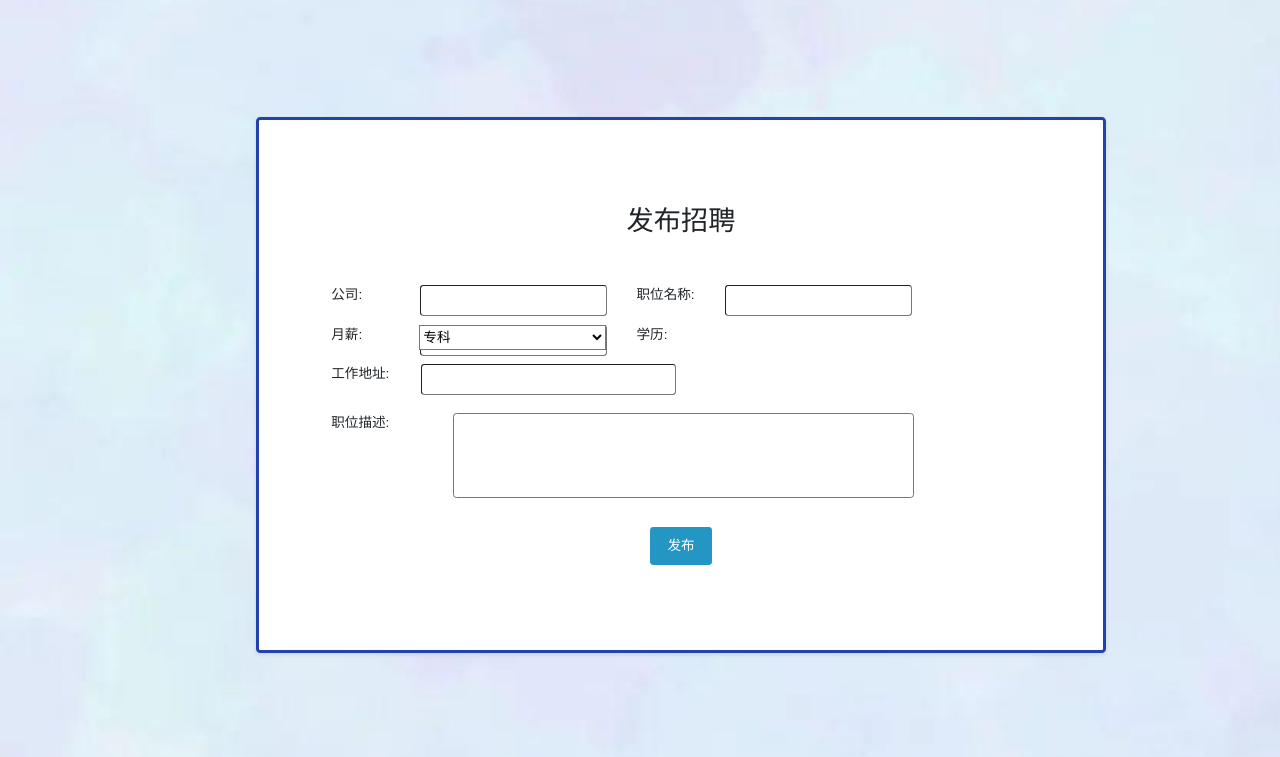
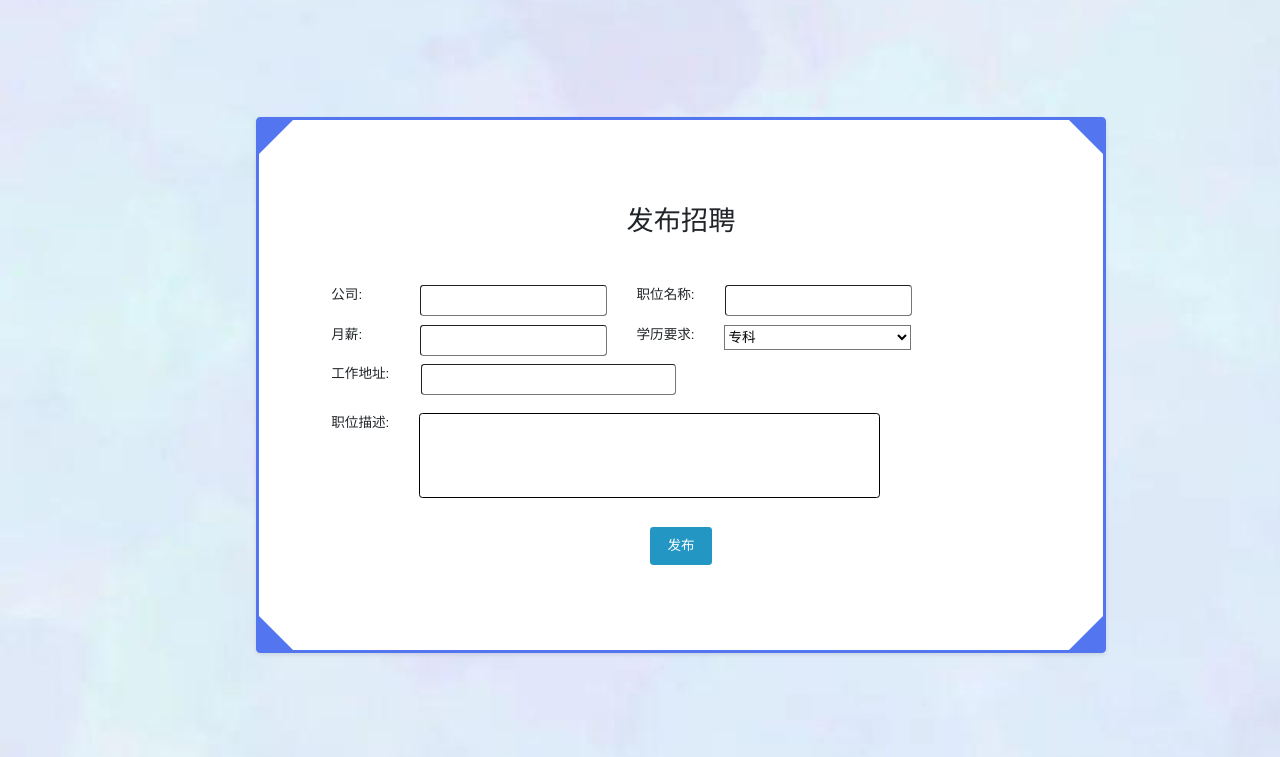
Before and after one commit to jinhui66/flask, a Flask app: page /recruit_release in a window 1280 px wide. Shown: the part 43-800 px from the top of the page. Run offline with Flask 3, Linux system fonts and the light colour scheme; some libraries are stand-ins or nearby versions.

Commit message:
4.2.3:24pm

```diff
--- a/static/css/resume.css
+++ b/static/css/resume.css
@@ -16,7 +16,7 @@ body {
     box-sizing: border-box; /* 确保宽度和内边距的计算方式是包含内边距的 */
     background-color: #fff; /* 背景颜色为白色，可以根据需要调整 */
     border-radius: 5px; /* 边框圆角为5像素，可以根据需要调整 */
-    border: solid rgb(36, 66, 174) 4px;
+    border: solid rgb(83, 117, 239) 4px;
     box-shadow: 0 2px 5px rgba(0, 0, 0, 0.1); /* 盒子阴影，增加立体感 */
 }
 
@@ -118,3 +118,52 @@ option
     width: 100px;
     height: 30px;
 }
+
+.triangle1
+{
+    border-right: 40px solid transparent;
+    border-bottom: 40px solid transparent;
+    border-top: 40px solid rgb(83, 117, 239);
+    width: 0;
+    height: 0;
+    position: absolute;
+    top: 0px;
+    left: 0px;
+}
+
+.triangle2
+{
+    border-left: 40px solid transparent;
+    border-bottom: 40px solid transparent;
+    border-top: 40px solid rgb(83, 117, 239);
+    width: 0;
+    height: 0;
+    position: absolute;
+    top: 0px;
+    right: 0px;
+}
+
+.triangle3
+{
+    border-bottom: 40px solid rgb(83, 117, 239);
+    border-right: 40px solid transparent;
+    border-top: 40px solid transparent;
+    width: 0;
+    height: 0;
+    position: absolute;
+    bottom: 0px;
+    left: 0px;
+}
+
+
+.triangle4
+{
+    border-left: 40px solid transparent;
+    border-bottom: 40px solid rgb(83, 117, 239);
+    border-top: 40px solid transparent;
+    width: 0;
+    height: 0;
+    position: absolute;
+    bottom: 0px;
+    right: 0px;
+}
--- a/templates/admin/recruit_release.html
+++ b/templates/admin/recruit_release.html
@@ -10,6 +10,8 @@
 
 {% block body %}
 <div class="resume_container" style="position: absolute;top: 20%;left: 20%;">
+    <div class="triangle1"></div>
+    <div class="triangle2"></div>
     <h2>发布招聘</h2>
     <br><br>
     <form name="form" action="/release_action" method="POST" >
@@ -23,9 +25,9 @@
         <div class="row">
             <div class="label">月薪:</div>
             <div class="input-wrapper"><input type="text" id="salary" name="salary" required> </div>
-            <div class="label">学历:</div>
-            <div class="input-wrapper">
-                <select id="education" name="education" style="position: relative;left: -360px;">
+            <div class="label">学历要求:</div>
+            <div class="input-wrapper" style="position: relative;left: 389px;">
+                <select id="education" name="education" >
                     <option value="专科" >专科</option>
                     <option value="本科" >本科</option>
                     <option value="研究生" >研究生</option>
@@ -41,11 +43,13 @@
         </div>
         <div class="row">
             <div class="label">职位描述:</div>
-            <div class="input-text"><textarea type="text" id="description" name="description" required style="width: 95%; border: solid balck 1px;"></textarea></div>
+            <div class="input-text"><textarea type="text" id="description" name="description" required style="width: 95%; border: solid black 2px; position: relative; left: -40px;"></textarea></div>
         </div>
         <br>
         <center><input type="submit" value="发布"></center>
     </form>
+    <div class="triangle3"></div>
+    <div class="triangle4"></div>
 </div>
 
 {% endblock %}
--- a/templates/base.html
+++ b/templates/base.html
@@ -42,7 +42,7 @@
                 <ul class="navbar-nav">
                     {% if user %}
                     <li class="nav-item ">
-                        <a class="nav-link">{% if type=='user' %}求职者{% else %}招聘者{% endif %}</a>
+                        <label class="nav-link">{% if type=='user' %}求职者{% else %}招聘者{% endif %}</label>
                     </li>
                     <li class="nav-item ">
                         <a class="nav-link" href="{{url_for('user.user_info')}}">{{user.username}}</a>
```
Also changed, not shown: templates/menu/resume.html (+5 -6 lines), templates/menu/user_info.html (+4 -3 lines).
